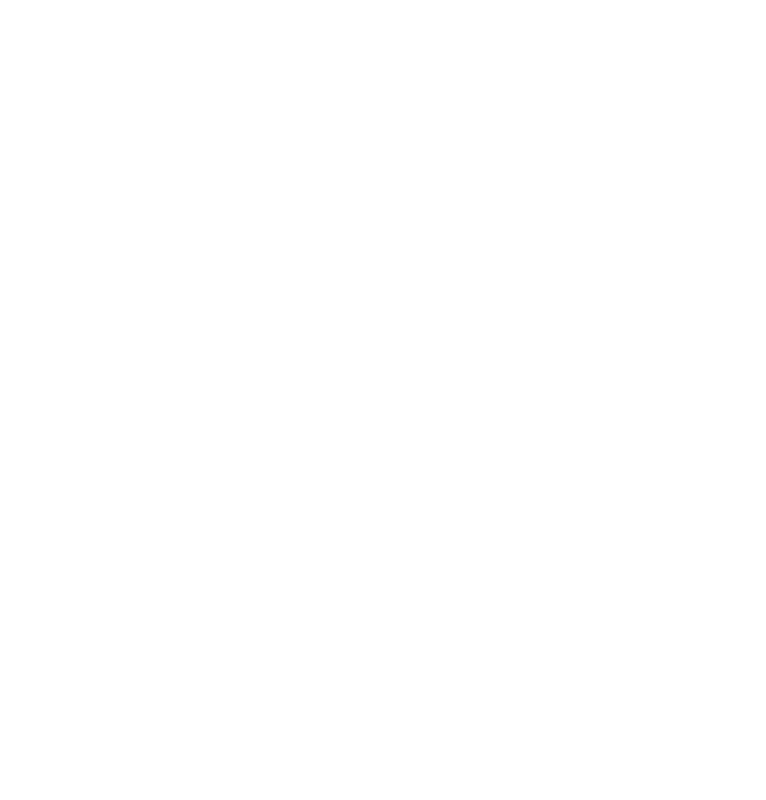
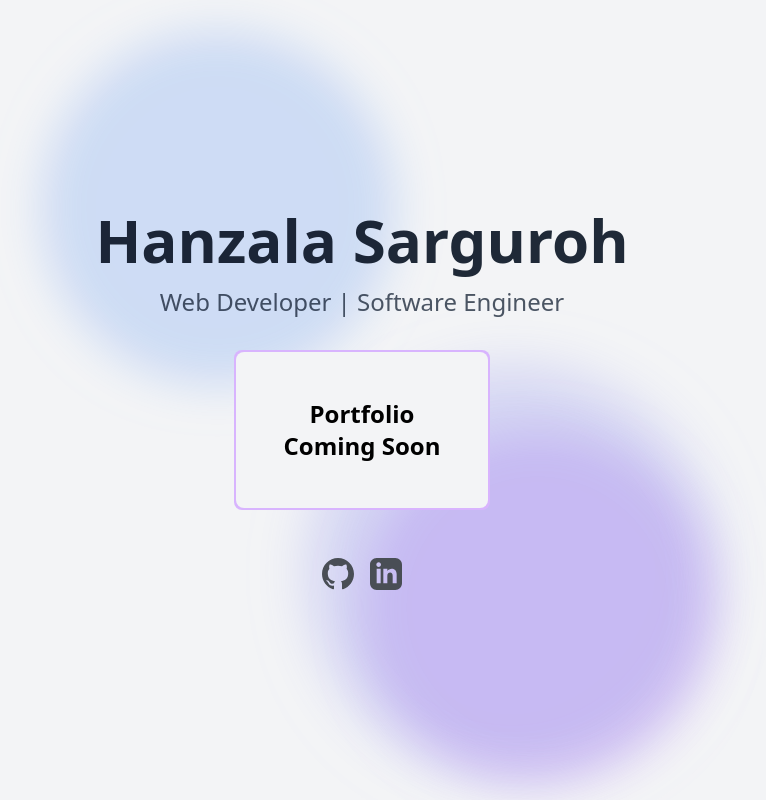
Before and after one commit to Hanzlah10/HanzalaPortfolio, an Angular app: page /ComingSoon in a window 1280 px wide. Before the commit this address led to /. Shown: the whole page, without its empty margins (278-1044 px from the left). Built offline with nearby package versions, Linux system fonts and the light colour scheme.

Commit message:
Refactor routing configuration for coming soon page

```diff
--- a/src/app/coming-soon-page/coming-soon-page.component.css
+++ b/src/app/coming-soon-page/coming-soon-page.component.css
@@ -27,7 +27,7 @@
 
 
 .social-icon {
-  color: #718096;
+  color: #494e55;
 
 }
 
--- a/src/app/coming-soon-page/comingSoon.routes.ts
+++ b/src/app/coming-soon-page/comingSoon.routes.ts
@@ -3,7 +3,7 @@ import { ComingSoonPageComponent } from "./coming-soon-page.component";
 
 export const ComingSoonRoutes: Route[] = [
     {
-        path: 'comingsoon',
+        path: '',
         component: ComingSoonPageComponent
     }
 ]
```
Also changed, not shown: src/app/app.routes.ts (+9 -1 lines).
